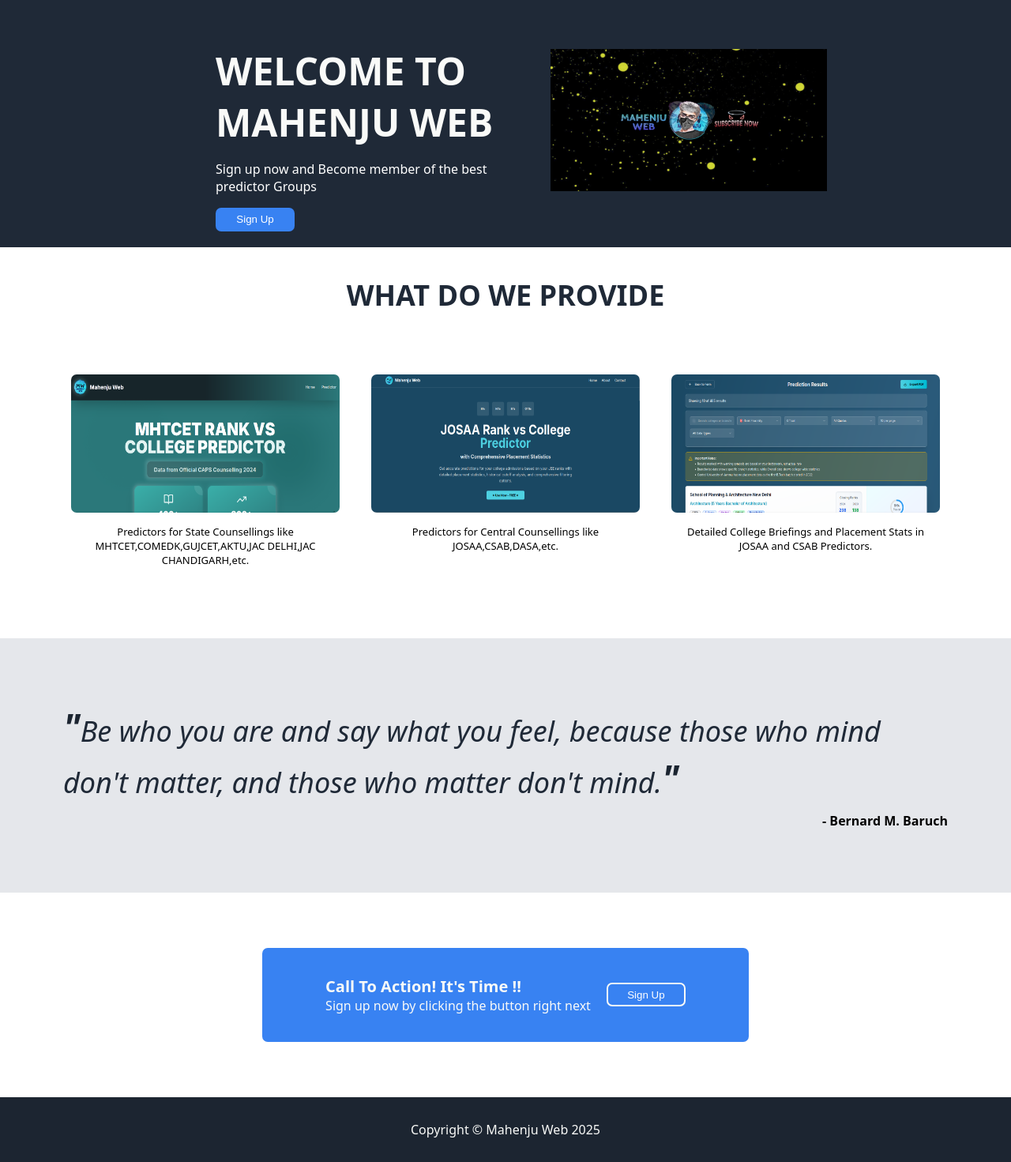
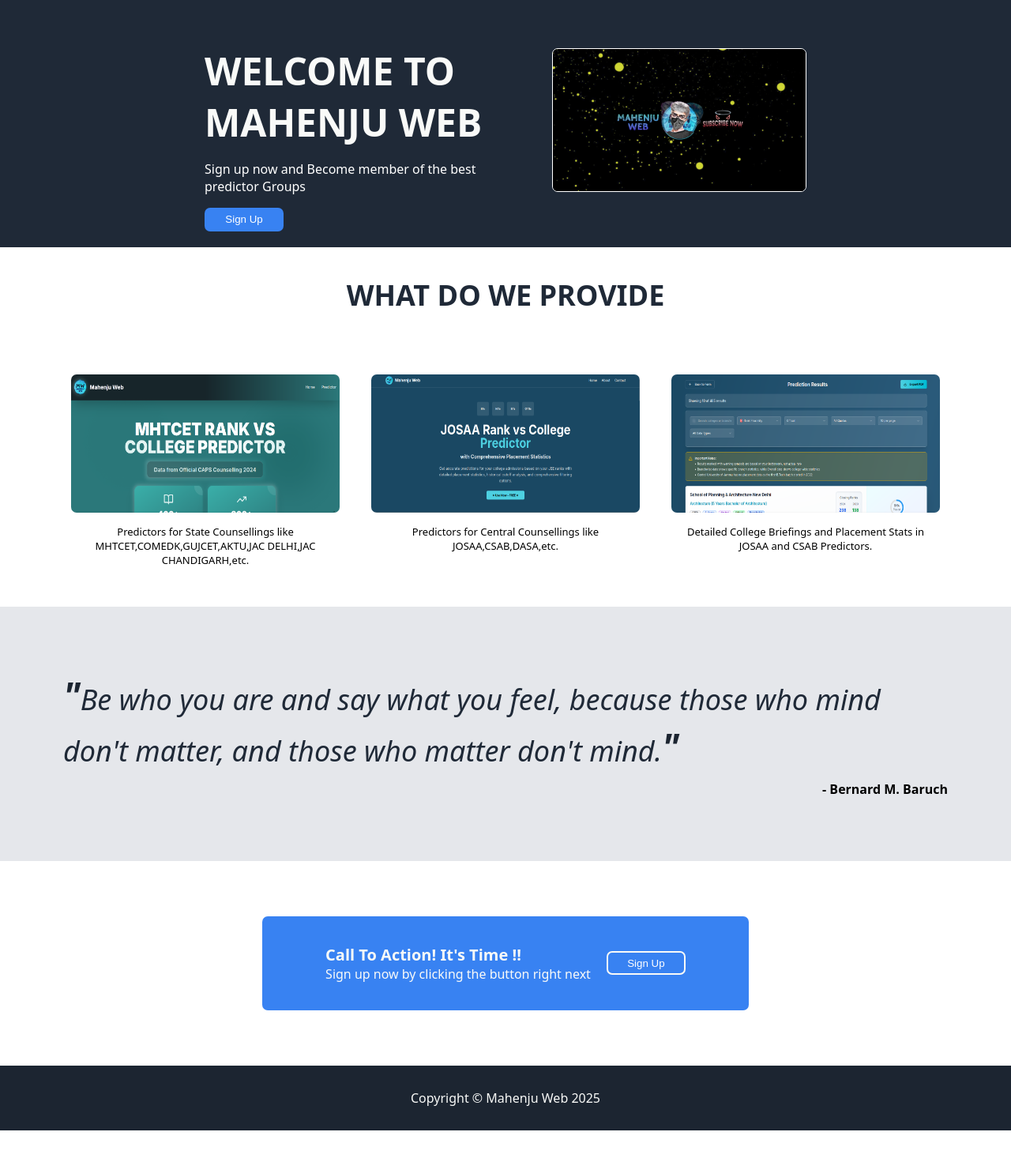
Before and after one commit to aaklonn/landing, a plain HTML site: page index.html in a window 1280 px wide. Shown: the part 57-1528 px from the top of the page at 79% size. After the commit the page ends 1488 px from the top, so only its background shows below. Drawn offline with Linux system fonts and the light colour scheme.

Commit message:
Update style.css

```diff
--- a/style.css
+++ b/style.css
@@ -3,9 +3,7 @@
     padding: 0;
     font-family: system-ui, -apple-system, BlinkMacSystemFont, 'Segoe UI', Roboto, Oxygen, Ubuntu, Cantarell, 'Open Sans', 'Helvetica Neue', sans-serif;
 overflow-x: hidden;
-display: flex;
-flex-direction: column;
-align-items: center;
+
 
 
 }
@@ -15,6 +13,9 @@
  margin: 0px;
  flex-wrap: wrap;
 
+}
+.Sign-Up{
+    align-self: center;
 }
 .navbar{
     display: flex;
@@ -34,19 +35,28 @@
 .hero{
     display: flex;
 
-    width: 100%;
+
 
 
     align-items: center;
     justify-content: center;
     padding: 20px;
-    gap: 24px;
+    gap: 40px;
     flex-wrap: wrap;
 
 }
+.hero-image{
+    flex-wrap: wrap;
+    flex-shrink: 3;
+
+}
 .hero-image #im{
-    width: 350px;
-    height: 180px;
+    max-width: 350px;
+    max-height: 180px;
+    border: white solid 1px;
+    border-radius: 7px;
+
+
 }
 .hero-content{
     display: flex;
@@ -197,6 +207,7 @@
     display: flex;
     flex-wrap: wrap;
     justify-content: center;
+    max-width: 100%;
 }
 .call-content{
     background-color: #3882f2;
@@ -225,12 +236,18 @@
 }
 footer{
     background-color: #1c2531;
-    text-align: center;
     padding: 30px 250px;
     color: #f9faf8;
     display: flex;
-    flex-shrink: 0;
     flex-wrap: wrap;
     justify-content: center;
-    width: 100%;
+    align-items: center;
+    max-width: 100%;
+
+
+
 }
+.foot-text{
+  margin-left: auto;
+  margin-right: auto;
+}
```
